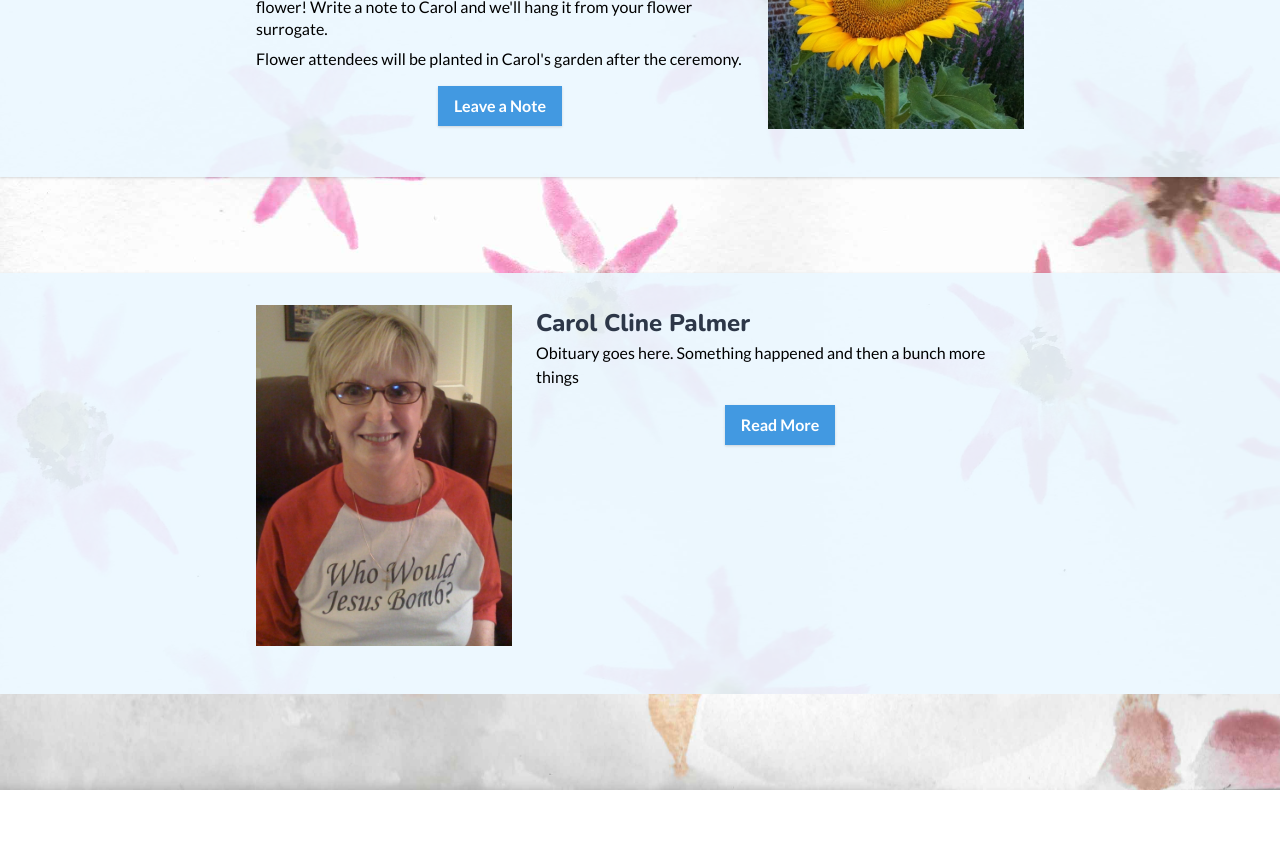
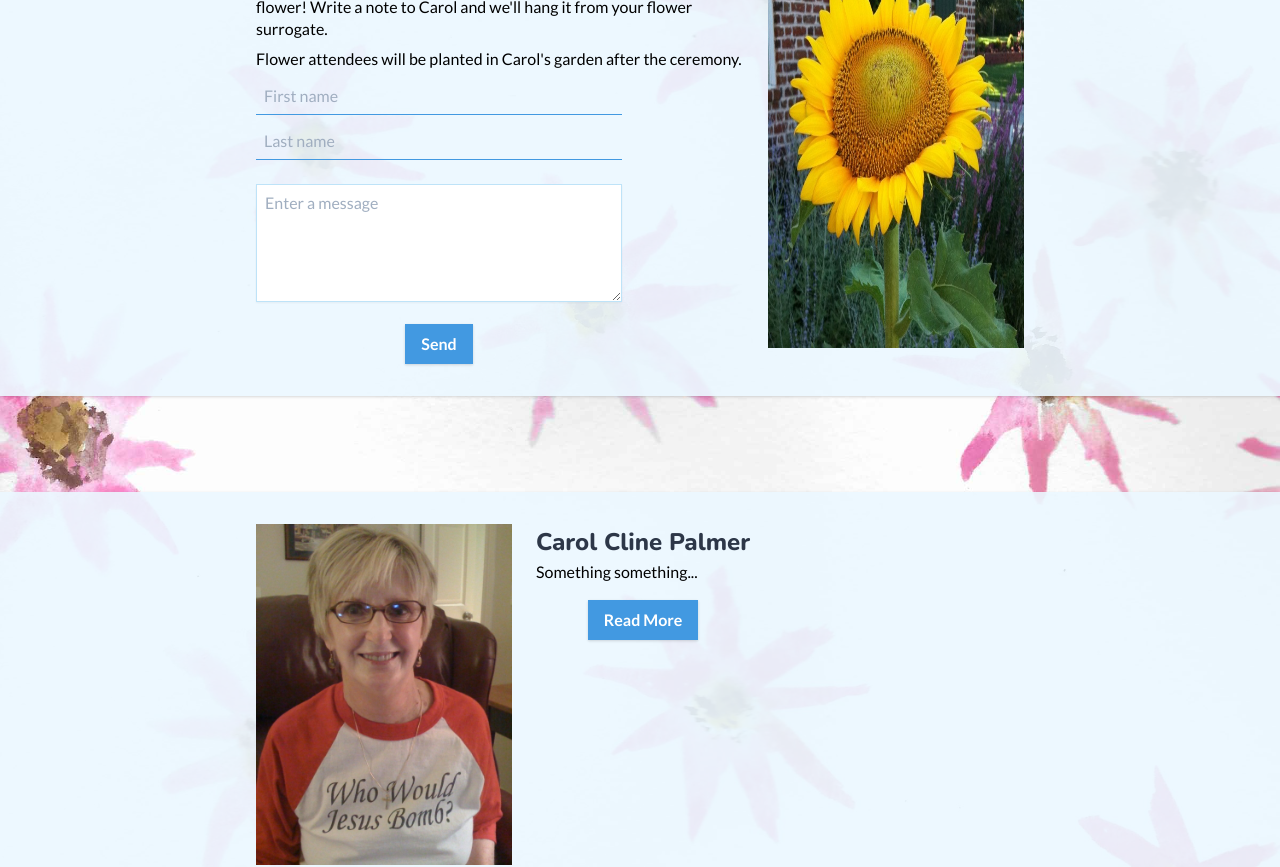
Before and after one commit to ppalms/carols-celebration, an Angular app in the folder client/ccp-web/: page / in a window 1280 px wide. Shown: the part 1620-2487 px from the top of the page. Before the commit the page ends 2410 px from the top, so only its background shows below. Built offline with nearby package versions, Linux system fonts and the light colour scheme; a web font is replaced by a local one.

Commit message:
Add Attend as a Flower section

```diff
--- a/client/ccp-web/src/app/landing/landing.component.html
+++ b/client/ccp-web/src/app/landing/landing.component.html
@@ -1,13 +1,15 @@
 <div class="px-12 pt-64 leading-none sm:h-screen bg-flower">
-  <h1 class="text-4xl text-center font-title pt-16 pb-32 text-2xl md:text-5xl">
+  <h1 class="text-4xl text-center font-title pt-16 pb-32 md:text-5xl">
     You Belong Among the Wildflowers
   </h1>
 </div>
 
+<!-- Let's Remember Carol Together -->
 <div class="page-section p-8 lg:px-32 xl:px-64">
-  <ccp-register></ccp-register>
+  <ccp-register (register)="onRegister($event)"></ccp-register>
 </div>
 
+<!-- Attend as a Flower -->
 <div class="page-section my-24 p-8 lg:px-32 xl:px-64">
   <div class="sm:flex sm:flex-row-reverse">
     <img
@@ -29,22 +31,16 @@
         surrogate.
       </p>
 
-      <p class="text-base leading-snug mt-2">
+      <p class="text-base leading-snug my-2">
         Flower attendees will be planted in Carol's garden after the ceremony.
       </p>
 
-      <div class="mt-4 w-100 text-center">
-        <button
-          type="button"
-          class="bg-blue-500 hover:bg-blue-700 text-white font-bold py-2 px-4 shadow focus:outline-none focus:shadow-outline"
-        >
-          Leave a Note
-        </button>
-      </div>
+      <ccp-tributes [virtualGuest]="virtualGuest"></ccp-tributes>
     </div>
   </div>
 </div>
 
+<!-- Obituary -->
 <div class="page-section mt-24 p-8 lg:px-32 xl:px-64">
   <div class="sm:flex sm:flex-row">
     <img
@@ -55,9 +51,7 @@
 
     <div class="sm:ml-6">
       <h1 class="text-2xl">Carol Cline Palmer</h1>
-      <p class="text-base">
-        Obituary goes here. Something happened and then a bunch more things
-      </p>
+      <p class="text-base">Something something...</p>
 
       <div class="mt-4 w-100 text-center">
         <button
@@ -71,4 +65,4 @@
   </div>
 </div>
 
-<div class="bg-bottom py-32 lg:py-12"></div>
+<div class="bg-bottom pt-64 pb-10 sm:h-screen"></div>
--- a/client/ccp-web/src/app/landing/landing.component.ts
+++ b/client/ccp-web/src/app/landing/landing.component.ts
@@ -1,15 +1,16 @@
 import { Component, OnInit } from '@angular/core';
+import { VirtualGuest } from '../register/shared/virtual-guest.model';
 
 @Component({
   selector: 'ccp-landing',
   templateUrl: './landing.component.html',
-  styleUrls: ['./landing.component.scss']
+  styleUrls: ['./landing.component.scss'],
 })
-export class LandingComponent implements OnInit {
+export class LandingComponent {
+  virtualGuest: VirtualGuest = new VirtualGuest();
 
-  constructor() { }
+  constructor() {}
 
-  ngOnInit(): void {
-  }
-
+  onRegister = (virtualGuest: VirtualGuest) =>
+    (this.virtualGuest = virtualGuest);
 }
--- a/client/ccp-web/src/app/register/register.component.html
+++ b/client/ccp-web/src/app/register/register.component.html
@@ -1,6 +1,6 @@
-<div class="max-w-xl mx-auto sm:flex">
+<div class="sm:flex">
   <div class="sm:max-w-1/2">
-    <img src="/assets/images/mom-bw.jpg" class="shadow" alt="mom in nyc" />
+    <img src="/assets/images/mom-bw.jpg" alt="mom in nyc" />
   </div>
 
   <div class="mt-4 sm:mt-0 sm:ml-6">
@@ -25,7 +25,7 @@
       *ngIf="showForm"
       #registerForm="ngForm"
       class="w-full mx-auto"
-      name="zoom-register"
+      name="zoomRegister"
       (submit)="onSubmit(registerForm)"
       netlify
       netlify-honeypot="bot-field"
--- a/client/ccp-web/src/app/register/register.component.ts
+++ b/client/ccp-web/src/app/register/register.component.ts
@@ -1,6 +1,7 @@
-import { Component } from '@angular/core';
+import { Component, EventEmitter, Output } from '@angular/core';
 import { HttpClient, HttpParams } from '@angular/common/http';
 import { NgForm } from '@angular/forms';
+import { finalize } from 'rxjs/operators';
 import { VirtualGuest } from './shared/virtual-guest.model';
 
 @Component({
@@ -11,6 +12,7 @@ import { VirtualGuest } from './shared/virtual-guest.model';
 export class RegisterComponent {
   showForm = true;
   validateAll = false;
+  @Output() register: EventEmitter<VirtualGuest> = new EventEmitter();
 
   virtualGuest: VirtualGuest = {
     firstName: '',
@@ -29,7 +31,7 @@ export class RegisterComponent {
     registerForm.form.disable();
 
     const body = new HttpParams()
-      .set('form-name', 'zoom-register')
+      .set('form-name', 'zoomRegister')
       .append('firstName', this.virtualGuest.firstName)
       .append('lastName', this.virtualGuest.lastName)
       .append('zoomEmail', this.virtualGuest.zoomEmail);
@@ -39,7 +41,12 @@ export class RegisterComponent {
         headers: { 'Content-Type': 'application/x-www-form-urlencoded' },
         responseType: 'text',
       })
-      .subscribe((_res) => {
+      .pipe(
+        finalize(() => {
+          this.register.emit(this.virtualGuest);
+        })
+      )
+      .subscribe((_data) => {
         this.showForm = false;
         registerForm.form.enable();
       });
--- a/client/ccp-web/src/app/register/shared/virtual-guest.model.ts
+++ b/client/ccp-web/src/app/register/shared/virtual-guest.model.ts
@@ -1,7 +1,7 @@
 export class VirtualGuest {
   constructor(
-    public firstName: string,
-    public lastName: string,
-    public zoomEmail: string
+    public firstName: string = '',
+    public lastName: string = '',
+    public zoomEmail: string = ''
   ) {}
 }
--- a/client/ccp-web/src/app/tributes/tributes.component.html
+++ b/client/ccp-web/src/app/tributes/tributes.component.html
@@ -1,5 +1,83 @@
-<h1 class="text-center text-xl">Attend as a Flower</h1>
+<div class="sm:max-w-3/4">
+  <form
+    #flowerCardForm="ngForm"
+    name="flowerCardForm"
+    (submit)="onSubmit(flowerCardForm)"
+    netlify
+    netlify-honeypot="bot-field"
+  >
+    <div class="w-full mt-2 border-b border-blue-500">
+      <input
+        type="text"
+        id="firstName"
+        name="firstName"
+        [(ngModel)]="virtualGuest.firstName"
+        #firstName="ngModel"
+        class="appearance-none bg-transparent border-none w-full text-gray-700 mr-3 py-2 px-2 leading-tight focus:outline-none"
+        placeholder="First name"
+        required
+      />
+    </div>
+    <div
+      *ngIf="
+        firstName.invalid &&
+        (firstName.dirty || firstName.touched || validateAll)
+      "
+      class="text-red-700 ml-2"
+    >
+      <small>First name is required</small>
+    </div>
 
-<div>
+    <div class="w-full mt-2 border-b border-blue-500">
+      <input
+        type="text"
+        id="lastName"
+        name="lastName"
+        [(ngModel)]="virtualGuest.lastName"
+        #lastName="ngModel"
+        class="appearance-none bg-transparent border-none w-full text-gray-700 mr-3 py-2 px-2 leading-tight focus:outline-none"
+        placeholder="Last name"
+        required
+      />
+    </div>
+    <div
+      *ngIf="
+        lastName.invalid && (lastName.dirty || lastName.touched || validateAll)
+      "
+      class="text-red-700 ml-2"
+    >
+      <small>Last name is required</small>
+    </div>
 
+    <div class="w-full mt-6">
+      <textarea
+        name="message"
+        id="message"
+        [(ngModel)]="flowerCard"
+        #message="ngModel"
+        class="appearance-none border border-blue-200 shadow-sm w-full text-gray-700 mr-3 py-2 px-2 leading-tight focus:outline-none"
+        rows="5"
+        placeholder="Enter a message"
+        required
+      ></textarea>
+    </div>
+    <div
+      *ngIf="
+        message.invalid && (message.dirty || message.touched || validateAll)
+      "
+      class="text-red-700 ml-2"
+    >
+      <small>Please enter a message</small>
+    </div>
+
+    <div class="w-full mt-4 text-center">
+      <button
+        type="submit"
+        class="bg-blue-500 hover:bg-blue-700 text-white font-bold py-2 px-4 shadow focus:outline-none focus:shadow-outline"
+        [disabled]="!flowerCardForm.dirty"
+      >
+        Send
+      </button>
+    </div>
+  </form>
 </div>
--- a/client/ccp-web/src/app/tributes/tributes.component.ts
+++ b/client/ccp-web/src/app/tributes/tributes.component.ts
@@ -1,15 +1,39 @@
-import { Component, OnInit } from '@angular/core';
+import { HttpClient, HttpParams } from '@angular/common/http';
+import { Component, Input, OnInit } from '@angular/core';
+import { NgForm } from '@angular/forms';
+import { VirtualGuest } from '../register/shared/virtual-guest.model';
 
 @Component({
   selector: 'ccp-tributes',
   templateUrl: './tributes.component.html',
-  styleUrls: ['./tributes.component.scss']
+  styleUrls: ['./tributes.component.scss'],
 })
-export class TributesComponent implements OnInit {
+export class TributesComponent {
+  @Input() virtualGuest: VirtualGuest;
+  flowerCard: string;
+  validateAll = false;
 
-  constructor() { }
+  constructor(public http: HttpClient) {}
 
-  ngOnInit(): void {
+  onSubmit(flowerCardForm: NgForm) {
+    if (!flowerCardForm.valid) {
+      this.validateAll = true;
+      return;
+    }
+
+    flowerCardForm.form.disable();
+
+    const body = new HttpParams()
+      .set('form-name', 'flowerCardForm')
+      .append('firstName', this.virtualGuest.firstName)
+      .append('lastName', this.virtualGuest.lastName)
+      .append('flowerCard', this.flowerCard);
+
+    this.http
+      .post('/', body.toString(), {
+        headers: { 'Content-Type': 'application/x-www-form-urlencoded' },
+        responseType: 'text',
+      })
+      .subscribe((_res) => {});
   }
-
 }
--- a/client/ccp-web/src/index.html
+++ b/client/ccp-web/src/index.html
@@ -18,10 +18,16 @@
   <body class="min-h-screen font-body bg-body">
     <app-root></app-root>
 
-    <form name="zoom-register" netlify netlify-honeypot="bot-field" hidden>
+    <form name="zoomRegister" netlify netlify-honeypot="bot-field" hidden>
       <input type="text" name="firstName" />
       <input type="text" name="lastName" />
       <input type="email" name="zoomEmail" />
     </form>
+
+    <form name="flowerCardForm" netlify netlify-honeypot="bot-field" hidden>
+      <input type="text" name="firstName" />
+      <input type="text" name="lastName" />
+      <textarea name="flowerCard"></textarea>
+    </form>
   </body>
 </html>
--- a/client/ccp-web/src/styles.scss
+++ b/client/ccp-web/src/styles.scss
@@ -24,7 +24,7 @@
   }
 
   .bg-bottom {
-    background: url("/assets/images/bg-bottom.jpg") bottom no-repeat;
+    background: url("/assets/images/bg-bottom.jpg") top no-repeat;
     -webkit-background-size: 100% auto;
     -moz-background-size: 100% auto;
     -o-background-size: 100% auto;
```
